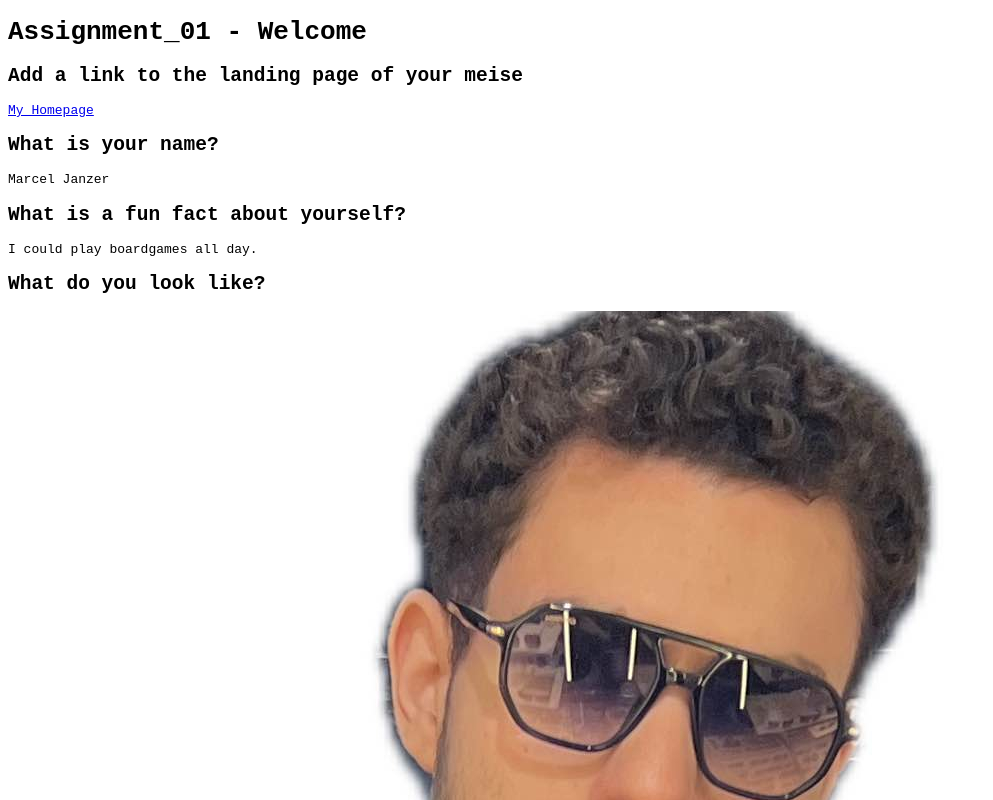
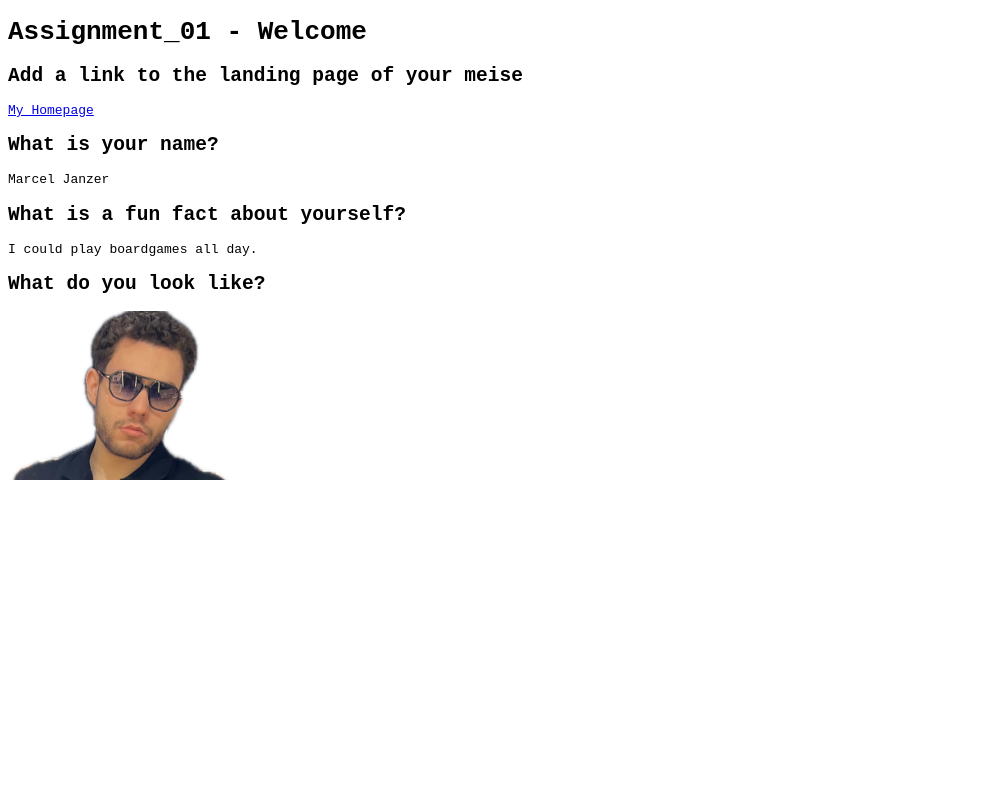
Before and after one commit to webprog25/a01-devotiontoc, a plain HTML site: page index.html in a window 1280 px wide. Shown: the top 800 px of the page, without its empty margins (0-993 px from the left). Drawn offline with Linux system fonts and the light colour scheme.

Commit message:
added img sizing to styling

```diff
--- a/style.css
+++ b/style.css
@@ -1,3 +1,7 @@
     body {
     font-family: monospace;
     }
+    img
+    {
+        width:20%;
+    }
```
